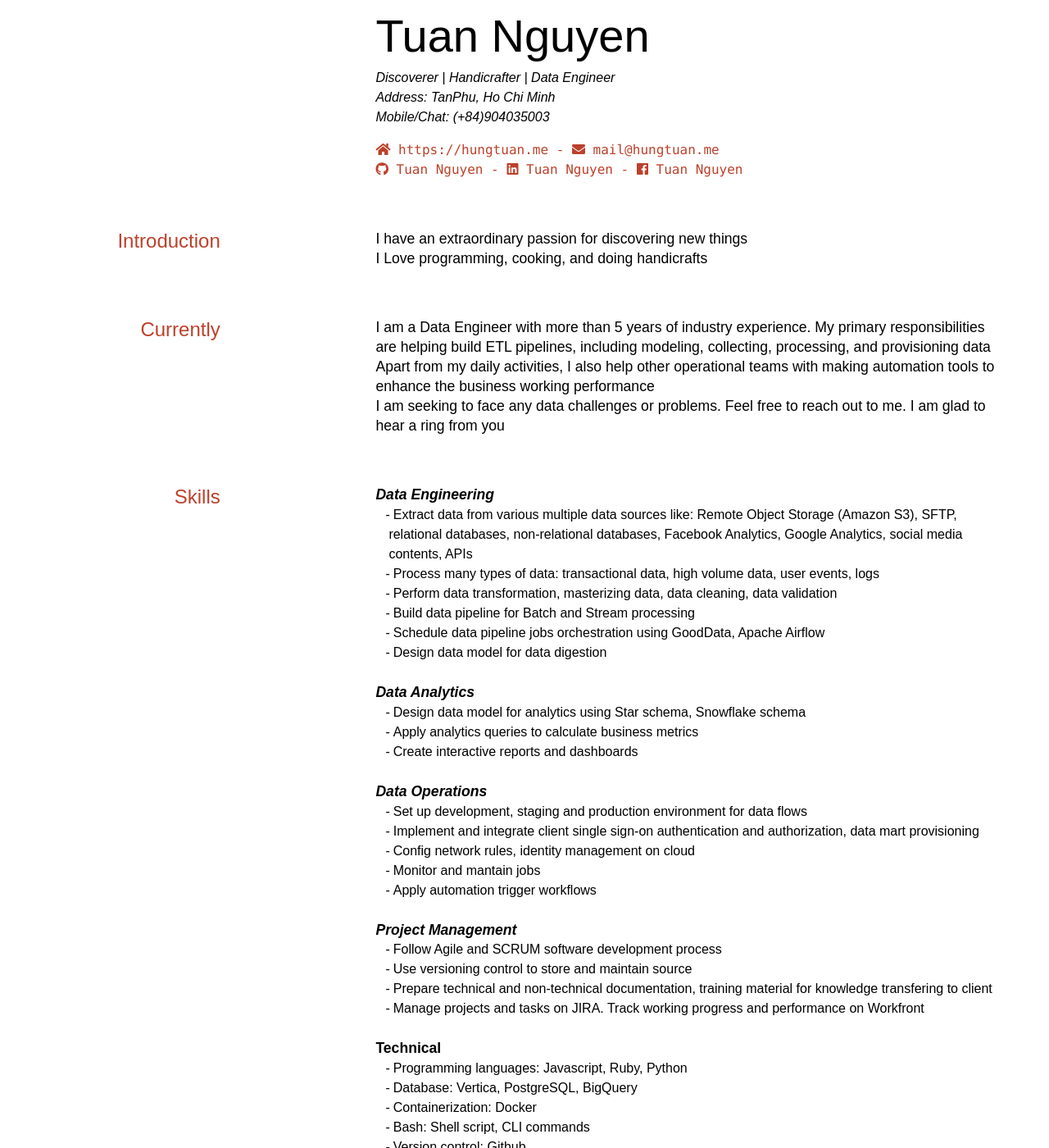
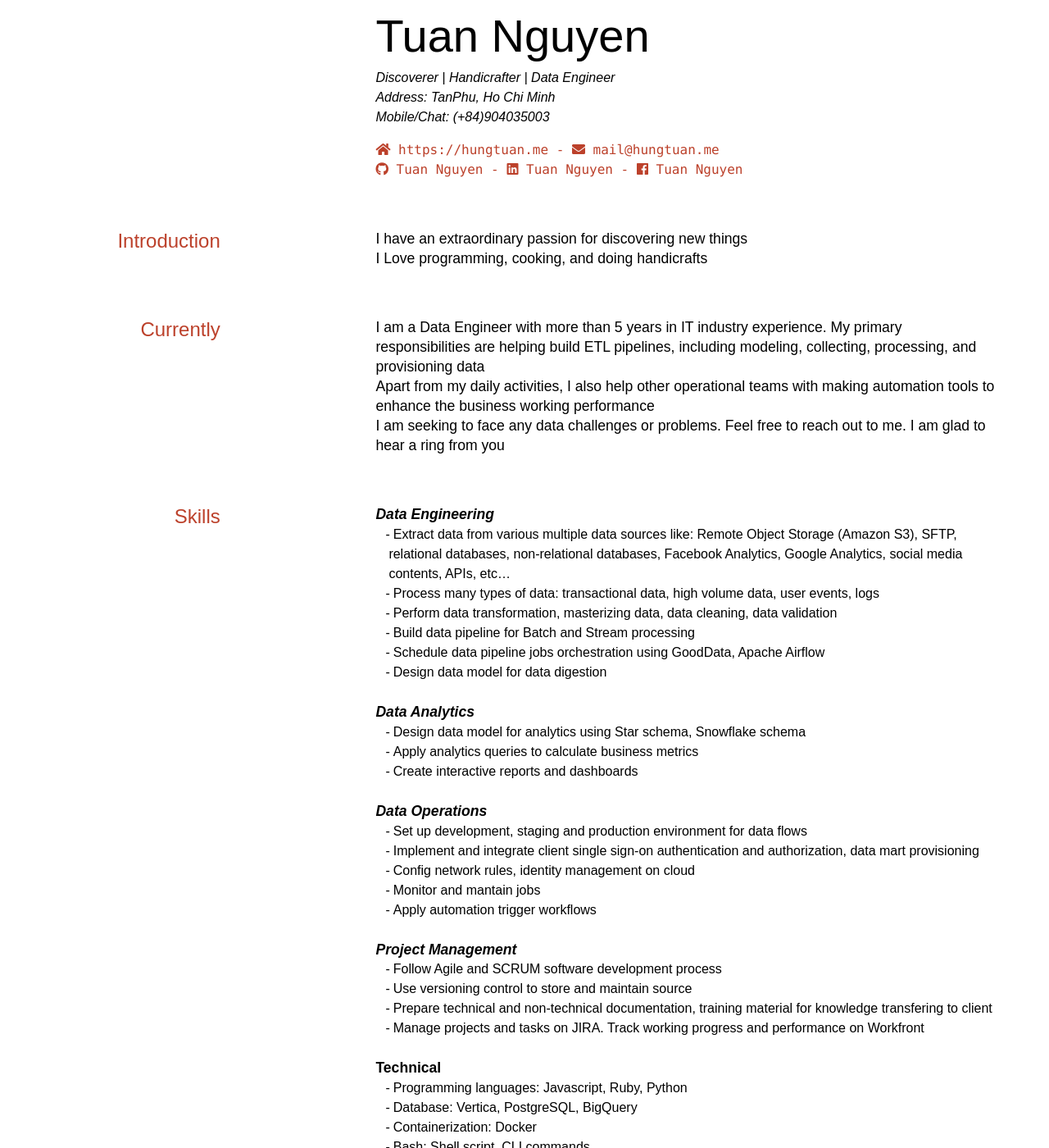
Before and after one commit to tuannnh/cv, a Jekyll site: the page built from index.md, in a window 1280 px wide and 1400 px high. Shown: the whole window at 82% size. Built offline with Jekyll 4.4.1, drawn with Linux system fonts in a browser that asks for light colours; nearby versions of some CDN libraries; some web fonts are replaced; a style sheet for code colours, icons or effects is not loaded; some of the changed text lies outside the part shown.

Commit message:
Update index.md

```diff
--- a/index.md
+++ b/index.md
@@ -37,7 +37,7 @@ Easy-going and people supporting enthusiast -->
 
 ## Currently
 
-I am a Data Engineer with more than 5 years of industry experience. My primary responsibilities are helping build ETL pipelines, including modeling, collecting, processing, and provisioning data
+I am a Data Engineer with more than 5 years in IT industry experience. My primary responsibilities are helping build ETL pipelines, including modeling, collecting, processing, and provisioning data
 Apart from my daily activities, I also help other operational teams with making automation tools to enhance the business working performance
 I am seeking to face any data challenges or problems. Feel free to reach out to me. I am glad to hear a ring from you
 
@@ -45,7 +45,7 @@ I am seeking to face any data challenges or problems. Feel free to reach out to
 
 _Data Engineering_
 
-- Extract data from various multiple data sources like: Remote Object Storage (Amazon S3), SFTP, relational databases, non-relational databases, Facebook Analytics, Google Analytics, social media contents, APIs
+- Extract data from various multiple data sources like: Remote Object Storage (Amazon S3), SFTP, relational databases, non-relational databases, Facebook Analytics, Google Analytics, social media contents, APIs, etc...
 - Process many types of data: transactional data, high volume data, user events, logs
 - Perform data transformation, masterizing data, data cleaning, data validation
 - Build data pipeline for Batch and Stream processing
```
Also changed, not shown: other parts of index.md (+3 -3 lines).
